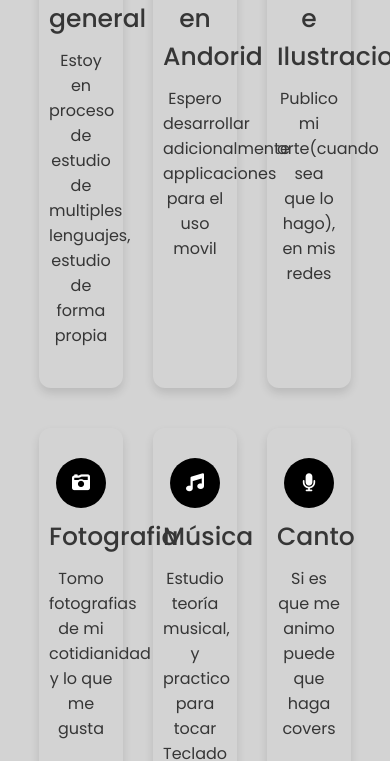
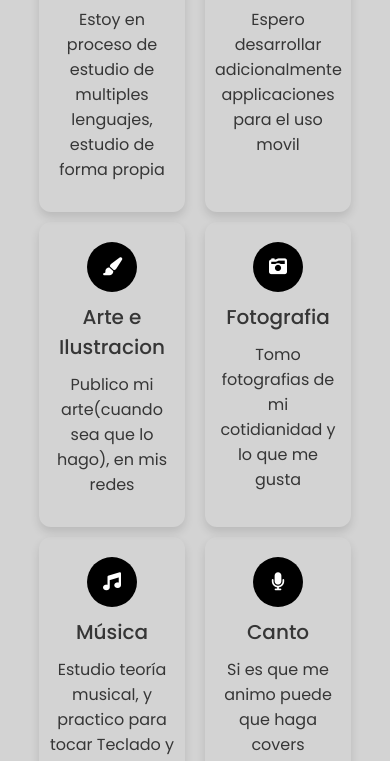
Before and after one commit to SrDogy6/SafhiePortfolio, a plain HTML site: page index.html in a window 390 px wide. Shown: the part 1869-2630 px from the top of the page. Drawn offline with Linux system fonts and the light colour scheme.

Commit message:
Update Style.css

```diff
--- a/Style.css
+++ b/Style.css
@@ -350,6 +350,8 @@ footer .text span a{
 footer .text span a:hover{
     text-decoration: underline;}
 
+/*Phone Ajustement*/
+
 @media (max-width: 1000px){
 
     .nav-container .links a{
@@ -367,8 +369,7 @@ footer .text span a:hover{
         display: inline;}
 
     .main-container .image{
-        display: none;
-    }
+        display: none;}
 
     .content h1{
         font-size: 2rem;}
@@ -391,10 +392,10 @@ footer .text span a:hover{
         margin: 0px 0px;}
 
     .content button{
-    width: 60%;
-    height: 10vh;
-    margin: 5px 20%;
-    font-size: 80%;}
+        width: 60%;
+        height: 10vh;
+        margin: 5px 20%;
+        font-size: 80%;}
 
     section .button button{
         font-size: 80%}
@@ -432,3 +433,20 @@ footer .text span a:hover{
         height: 30%;}
     .skills-details .boxes .per{
         font-size: 32px;}
+
+    .services .boxes .box{
+        margin: 5px 0;
+        width: calc(100%/2 - 10px);
+        text-align: center;
+        border-radius: 12px;
+        padding: 20px 10px;}
+    .services .boxes .box .icon{
+        height: 50px;
+        width: 50px;
+        line-height: 50px;
+        margin: 0 auto 10px auto;}
+    section .topic{
+        font-size: 20px;
+        font-weight: 500;
+        margin-bottom: 10px;}
+}
```
